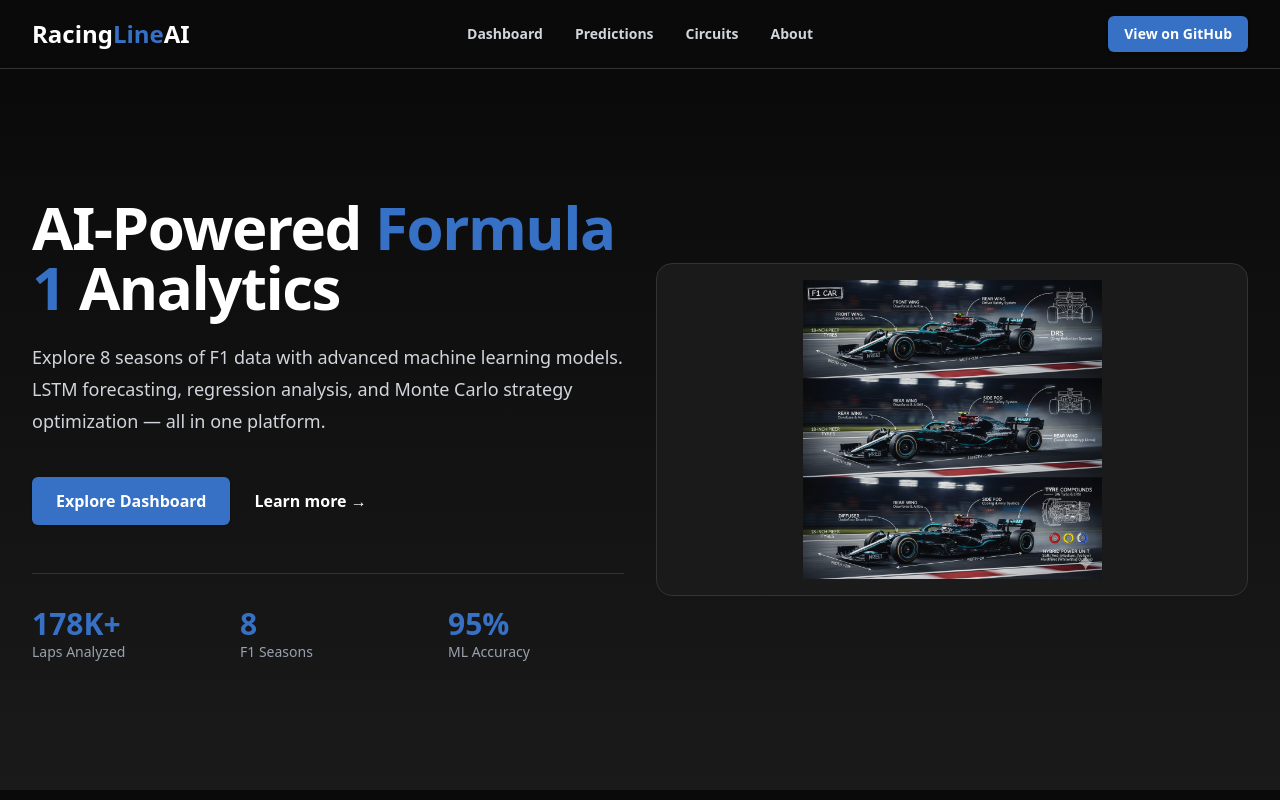
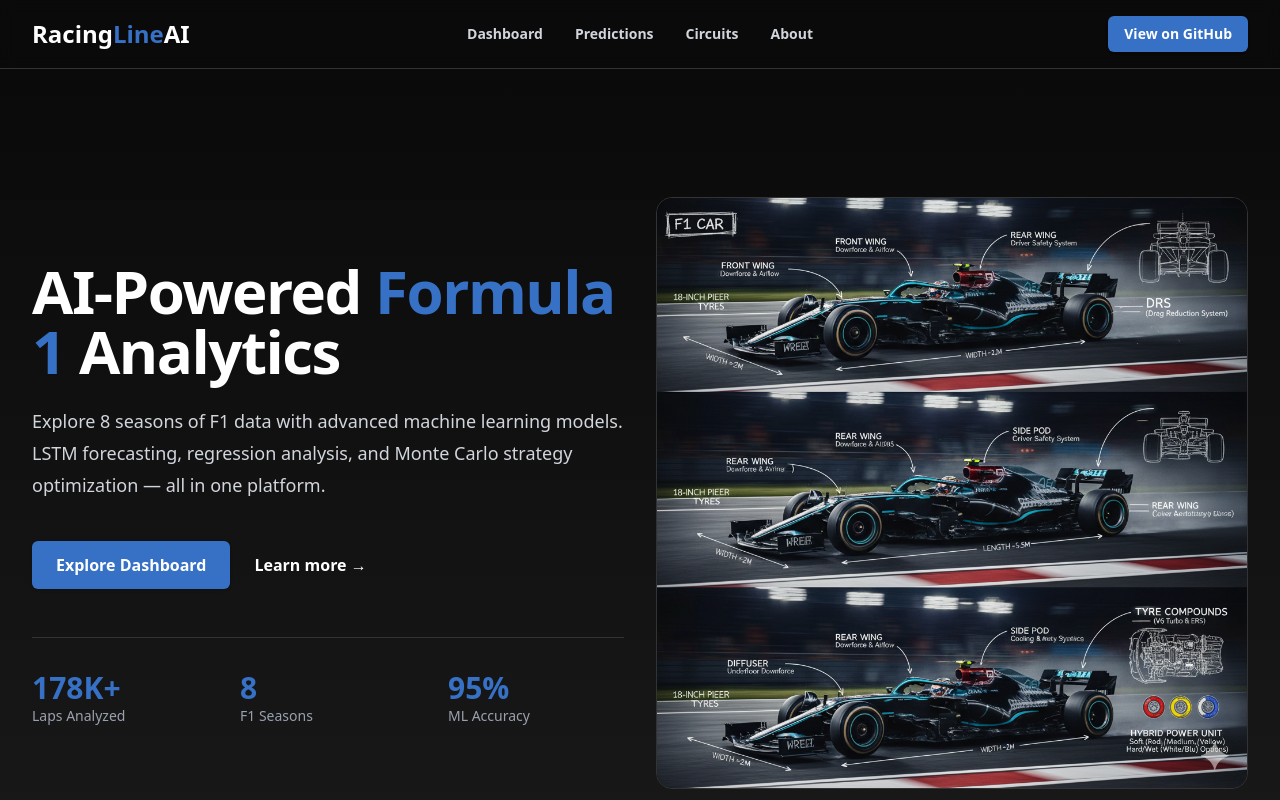
Before and after one commit to OSP06/RacinglinAi, a Next.js app in the folder frontend/: page / in a window 1280 px wide. Shown: the top 800 px of the page. Built offline with nearby package versions, Linux system fonts and the light colour scheme.

Commit message:
feat: Set hero image to exact native size (1024x1024)
- Use exact image dimensions for perfect display
- Change to aspect-square for 1:1 ratio
- Remove padding and placeholder content
- Use object-cover for seamless blend
- Center image with flex justify-center

```diff
--- a/frontend/app/page.tsx
+++ b/frontend/app/page.tsx
@@ -58,41 +58,16 @@
               </div>
 
               {/* Hero Image */}
-              <div className="relative lg:mt-0">
-                <div className="relative aspect-video overflow-hidden rounded-2xl bg-[#1a1a1a] border border-[#333]">
-
-                  <div className="flex h-full items-center justify-center">
-                    <div className="text-center">
-                      <svg
-                        className="mx-auto h-30 w-30 text-gray-600"
-                        fill="none"
-                        viewBox="0 0 24 24"
-                        stroke="currentColor"
-                      >
-                        <path
-                          strokeLinecap="round"
-                          strokeLinejoin="round"
-                          strokeWidth={1.5}
-                          d="M4 16l4.586-4.586a2 2 0 012.828 0L16 16m-2-2l1.586-1.586a2 2 0 012.828 0L20 14m-6-6h.01M6 20h12a2 2 0 002-2V6a2 2 0 00-2-2H6a2 2 0 00-2 2v12a2 2 0 002 2z"
-                        />
-                      </svg>
-                      <p className="mt-4 text-gray-500 text-sm">
-                        Add your hero image here
-                      </p>
-                      <p className="text-xs text-gray-600">
-                        /public/images/hero.png
-                      </p>
-                    </div>
-                  </div>
-
+              <div className="relative lg:mt-0 flex justify-center">
+                <div className="relative w-full max-w-[1024px] aspect-square overflow-hidden rounded-2xl bg-[#1a1a1a] border border-[#333]">
                   <Image
                     src="/images/hero.png"
                     alt="RacingLineAI Dashboard Preview"
-                    fill
-                    className="object-contain p-4"
+                    width={1024}
+                    height={1024}
+                    className="w-full h-full object-cover"
                     priority
                   />
-
                 </div>
               </div>
             </div>
```
